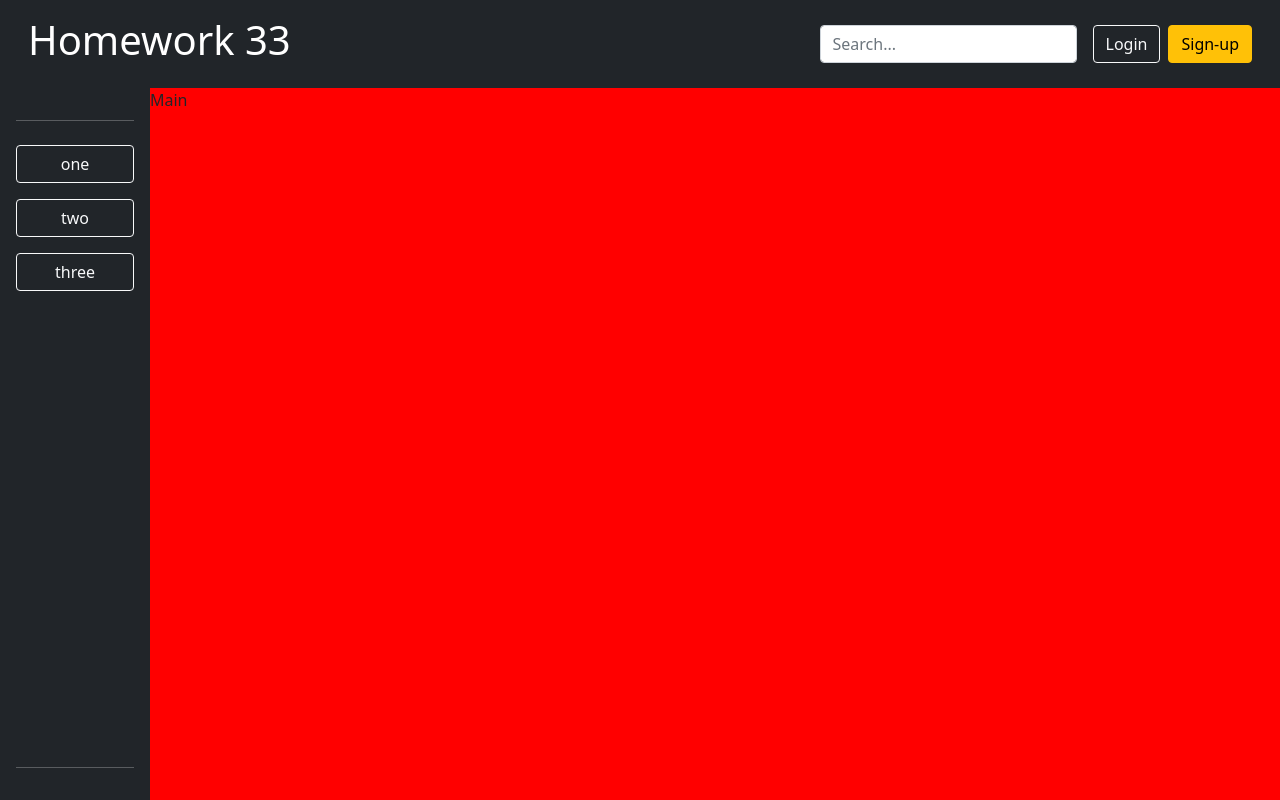
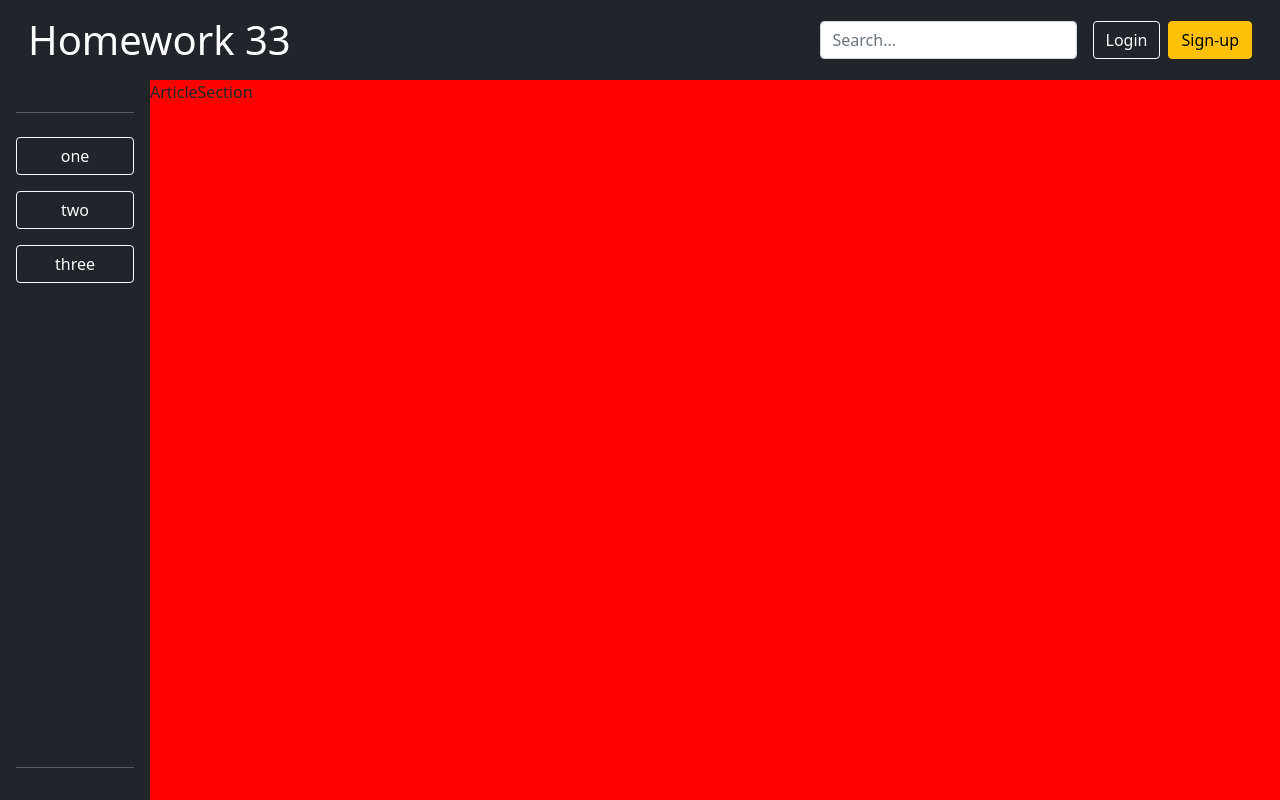
Before and after one commit to Frelior/homework33-react, a React (Create React App) app: page / in a window 1280 px wide. Built offline with nearby package versions, Linux system fonts and the light colour scheme.

Commit message:
articlesection

```diff
--- a/src/App.jsx
+++ b/src/App.jsx
@@ -1,11 +1,16 @@
 import Header from "./LargeParts/Header/Header"
 import Main from "./LargeParts/Main/Main"
+import NavBar from "./LargeParts/NavBar/NavBar"
+import ArticleSection from "./LargeParts/ArticleSection/ArticleSection"
 
 export default function App() {
   return (
     <>
       <Header />
-      <Main></Main>
+      <Main>
+        <NavBar />
+        <ArticleSection>ArticleSection</ArticleSection>
+      </Main>
     </>
   )
 }
--- /dev/null
+++ b/src/LargeParts/ArticleSection/ArticleSection.jsx
@@ -0,0 +1,10 @@
+import { styled } from "styled-components"
+
+const StyledArticleSection = styled.section`
+  width: 100%;
+  background-color: red;
+`
+
+export default function ArticleSection({ children }) {
+  return <StyledArticleSection>{children}</StyledArticleSection>
+}
--- a/src/LargeParts/Header/Header.jsx
+++ b/src/LargeParts/Header/Header.jsx
@@ -1,9 +1,16 @@
 import Button from "../../Button/Button"
 import InputSearch from "../../InputSearch/InputSearch"
+import { styled } from "styled-components"
+
+const StyledHeader = styled.header`
+  & h1 {
+    margin: 0;
+  }
+`
 
 export default function Header() {
   return (
-    <header className="p-3 bg-dark text-white">
+    <StyledHeader className="p-3 bg-dark text-white">
       <div
         className="container"
         style={{ maxWidth: "100vw" }}
@@ -20,6 +27,6 @@ export default function Header() {
           </div>
         </div>
       </div>
-    </header>
+    </StyledHeader>
   )
 }
--- a/src/LargeParts/Main/Main.jsx
+++ b/src/LargeParts/Main/Main.jsx
@@ -9,19 +9,9 @@ const StyledMain = styled.main`
   //   padding-top: 50px;
   //   padding-bottom: 50px;
   flex-grow: 1;
-  background-color: #efefef;
+  background-color: transparent;
 `
 
-export default function Main() {
-  return (
-    <StyledMain>
-      <HavBar />
-      <div
-        className=""
-        style={{ backgroundColor: "red", width: "100%" }}
-      >
-        Main
-      </div>
-    </StyledMain>
-  )
+export default function Main({ children }) {
+  return <StyledMain>{children}</StyledMain>
 }
--- a/src/LargeParts/NavBar/NavBar.jsx
+++ b/src/LargeParts/NavBar/NavBar.jsx
@@ -2,6 +2,7 @@ import Button from "../../Button/Button"
 import { styled } from "styled-components"
 
 const StyledNavBar = styled.nav`
+  position: relative;
   //   flex-grow: 1;
   display: flex;
   flex-direction: column;
```
